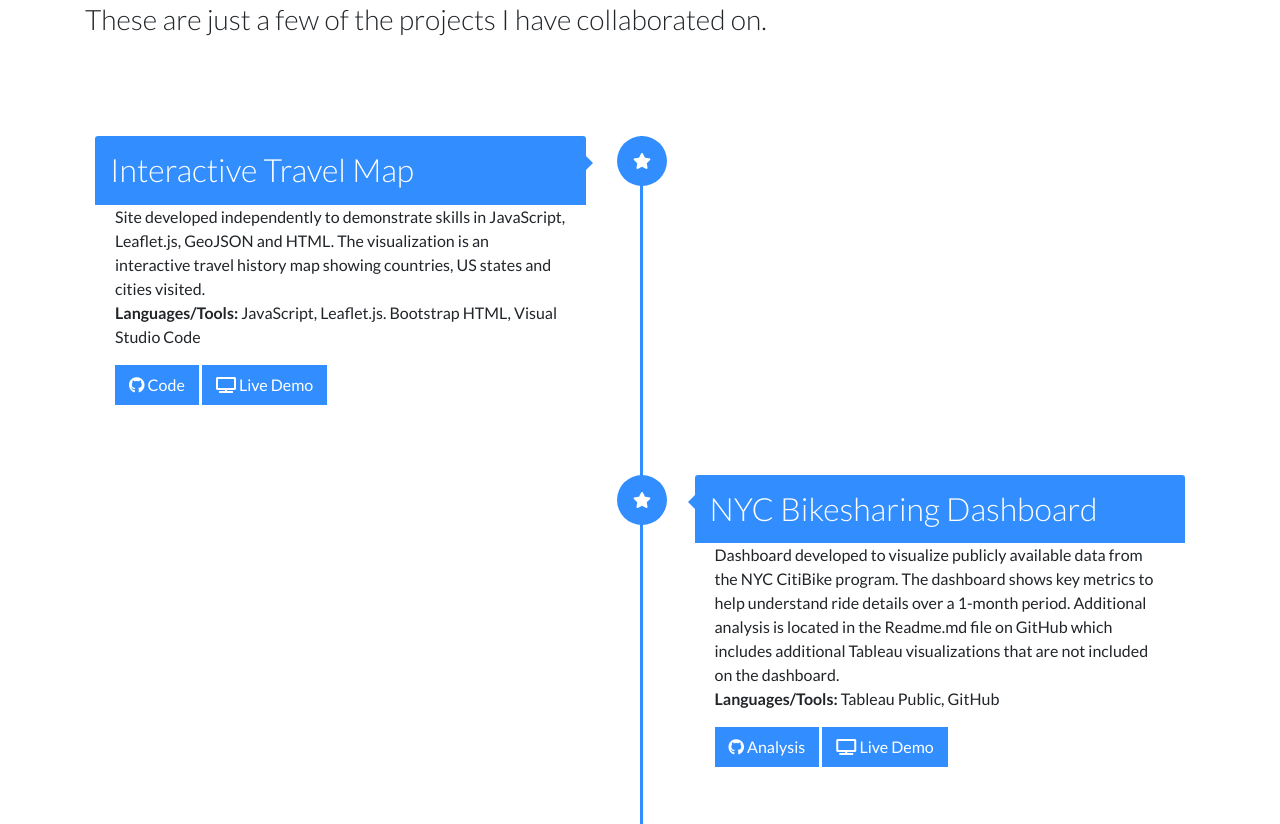
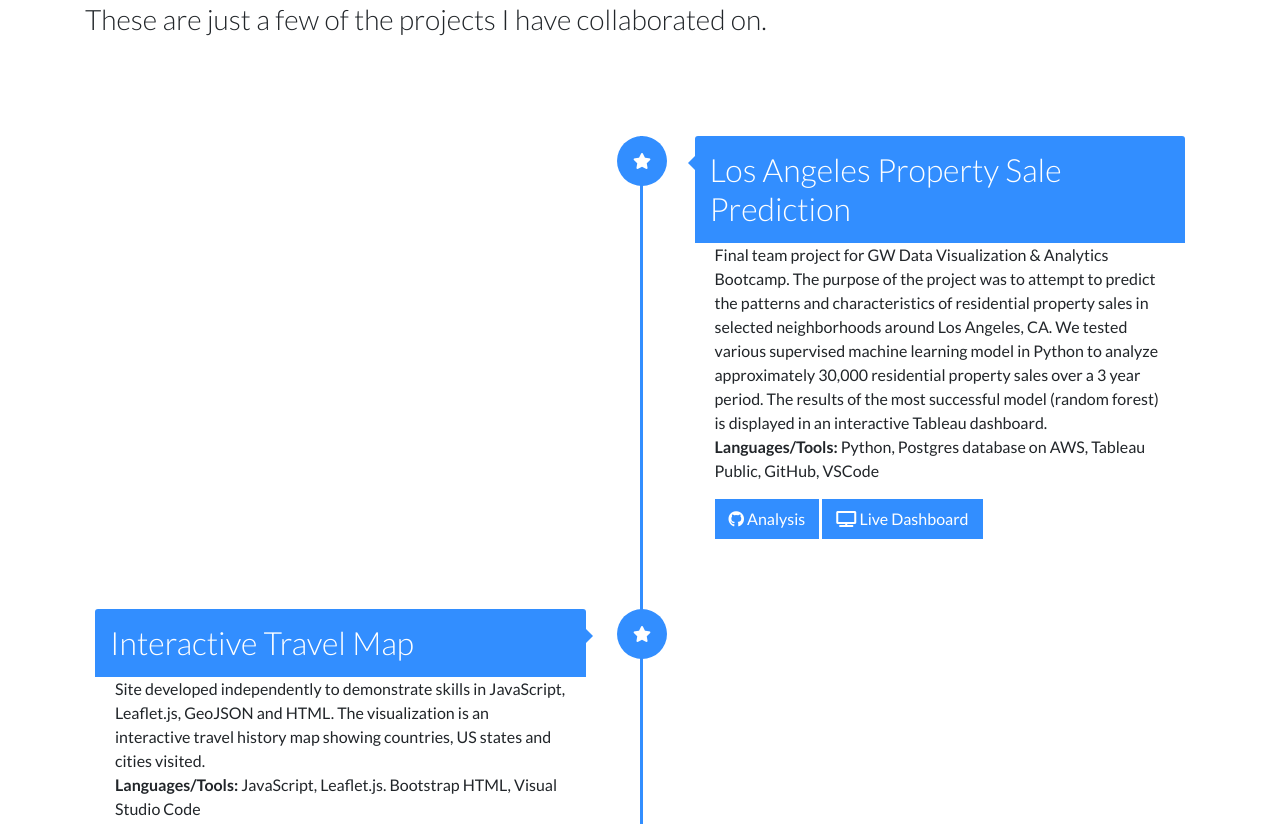
Before and after one commit to mhorstman/Portfolio, a plain HTML site: page index.html in a window 1280 px wide. Shown: the part 2054-2878 px from the top of the page. Drawn offline with nearby package versions, Linux system fonts and the light colour scheme.

Commit message:
Updated to add Team 1 final project

```diff
--- a/index.html
+++ b/index.html
@@ -126,10 +126,10 @@
                 <p class="card-text">
                     Microsoft Excel<br>
                     Python<br>
+                    Tableau<br>
                     JavaScript<br>
                     HTML5<br>
                     SQL<br>
-                    Tableau
                 </p>
                 <h5 class="card-title">
                     Key specializations I have:
@@ -154,9 +154,30 @@
         <h3 class="subtitle">These are just a few of the projects I have collaborated on.</h3>
     </section>
 
-<!-- NEED TO ENTER PROJECTS I'VE WORKED ON -->
     <div class="container">
         <div id="timeline">
+            <div class="timeline-item">
+                <div class="timeline-icon">
+                    <i class="fas fa-star fa-align"></i>
+
+                </div>
+                <div class="timeline-content right">
+                    <h2>Los Angeles Property Sale Prediction</h2>
+                    <p>
+                        Final team project for GW Data Visualization & Analytics Bootcamp.
+                        The purpose of the project was to attempt to predict the patterns and
+                        characteristics of residential property sales in selected neighborhoods around
+                        Los Angeles, CA. We tested various supervised machine learning model in Python
+                        to analyze approximately 30,000 residential property sales over a 3 year period. The
+                        results of the most successful model (random forest) is displayed in an interactive
+                        Tableau dashboard. <br>
+                        <b>Languages/Tools:</b> Python, Postgres database on AWS, Tableau Public, GitHub, VSCode
+                    </p>
+                    <a href="https://github.com/mhorstman/Final_Project_Team_1" class="btn"><i class="fab fa-github"></i> Analysis</a>
+                    <a href="https://public.tableau.com/profile/mike.horstman#!/vizhome/Final_Project_Dashboard_Team1/DashboardTheSellerNextDoor" class="btn"><i class="fas fa-tv"></i> Live Dashboard</a>
+                </div>
+            </div>
+
             <div class="timeline-item">
                 <div class="timeline-icon">
                     <i class="fas fa-star fa-align"></i>
@@ -190,7 +211,7 @@
                         <b>Languages/Tools:</b> Tableau Public, GitHub
                     </p>
                     <a href="https://github.com/mhorstman/Bikesharing" class="btn"><i class="fab fa-github"></i> Analysis</a>
-                    <a href="https://public.tableau.com/profile/mike.horstman#!/vizhome/Bikesharing_Challenge_16155041760540/NYCBikesharingDashbaord" class="btn"><i class="fas fa-tv"></i> Live Demo</a>
+                    <a href="https://public.tableau.com/profile/mike.horstman#!/vizhome/Bikesharing_Challenge_16155041760540/NYCBikesharingDashbaord" class="btn"><i class="fas fa-tv"></i> Live Dashboard</a>
                 </div>
             </div>
 
```
Also changed, not shown: 1 other file.
